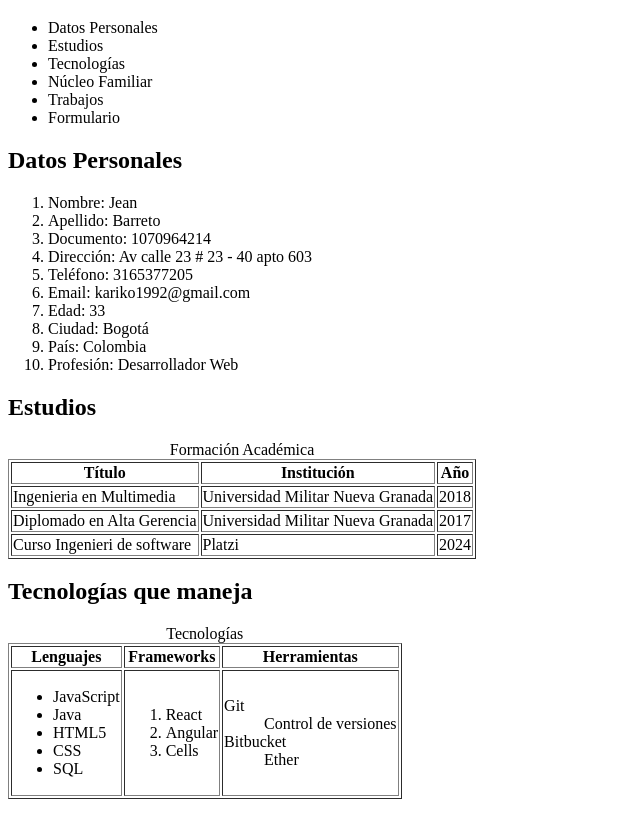
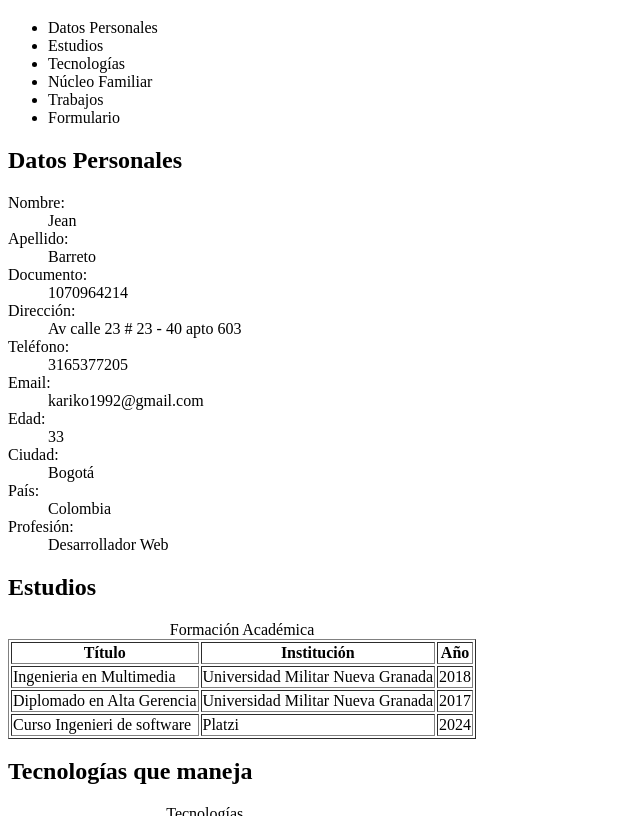
Before and after one commit to Jeanb1992/ejercicioTablas, a plain HTML site: page ejercicioHTML/DevProfile.html in a window 1280 px wide. Shown: the part 61-877 px from the top of the page, without its empty margins (0-640 px from the left). Drawn offline with Linux system fonts and the light colour scheme.

```diff
--- a/ejercicioHTML/DevProfile.html
+++ b/ejercicioHTML/DevProfile.html
@@ -23,18 +23,28 @@
         <section>
             <article>
                 <h2>Datos Personales</h2>
-                <ol>
-                    <li>Nombre: Jean</li>
-                    <li>Apellido: Barreto</li>
-                    <li>Documento: 1070964214</li>
-                    <li>Dirección: Av calle 23 # 23 - 40 apto 603</li>
-                    <li>Teléfono: 3165377205</li>
-                    <li>Email: kariko1992@gmail.com</li>
-                    <li>Edad: 33</li>
-                    <li>Ciudad: Bogotá</li>
-                    <li>País: Colombia</li>
-                    <li>Profesión: Desarrollador Web</li>
-                </ol>
+                <dl>
+                    <dt>Nombre:</dt>
+                    <dd>Jean</dd>
+                    <dt>Apellido:</dt>
+                    <dd>Barreto</dd>
+                    <dt>Documento:</dt>
+                    <dd>1070964214</dd>
+                    <dt>Dirección:</dt>
+                    <dd>Av calle 23 # 23 - 40 apto 603</dd>
+                    <dt>Teléfono:</dt>
+                    <dd>3165377205</dd>
+                    <dt>Email:</dt>
+                    <dd>kariko1992@gmail.com</dd>
+                    <dt>Edad:</dt>
+                    <dd>33</dd>
+                    <dt>Ciudad:</dt>
+                    <dd>Bogotá</dd>
+                    <dt>País:</dt>
+                    <dd>Colombia</dd>
+                    <dt>Profesión:</dt>
+                    <dd>Desarrollador Web</dd>
+                </dl>
             </article>
             <article>
                 <h2>Estudios</h2>
@@ -89,12 +99,12 @@
                             </ol>
                         </td>
                         <td>
-                            <dl>
-                                <dt>Git</dt>
-                                <dd>Control de versiones</dd>
-                                <dt>Bitbucket</dt>
-                                <dd>Ether</dd>
-                            </dl>
+                            <ul>
+                                <li>Git</li>
+                                <li>Control de versiones</li>
+                                <li>Bitbucket</li>
+                                <li>Ether</li>
+                            </ul>
                         </td>
                     </tr>
                 </table>
```
